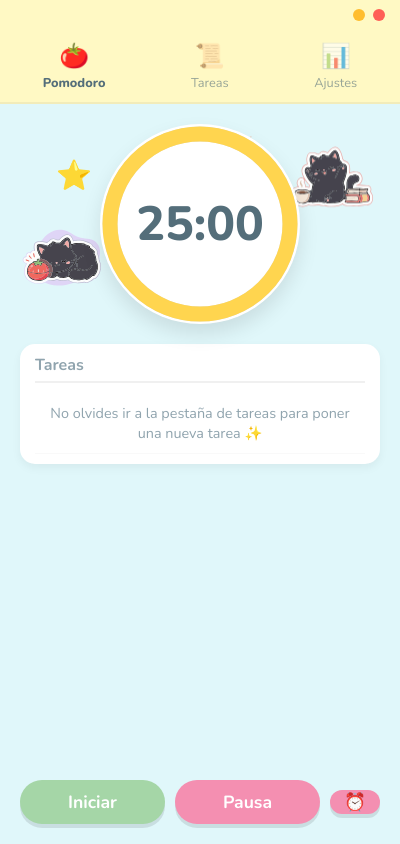
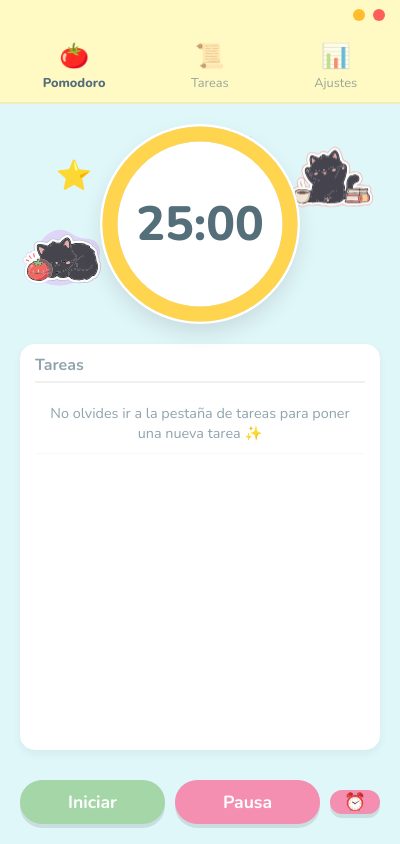
Before and after one commit to Crow6093/Pomodoro, an Electron app: page src/index.html in a window 400 px wide. Drawn offline with nearby package versions, Linux system fonts and the light colour scheme; no server answers.

Commit message:
little fix on tareas

```diff
--- a/src/index.html
+++ b/src/index.html
@@ -37,10 +37,7 @@
     </nav>
 
     <!-- Main Content Area -->
-    <!-- Main Content Area -->
-    <main>
-        <div id="pomodoro" class="tab-content active"
-            style="display: flex; flex-direction: column; width: 100%; align-items: center;">
+    <main id="pomodoro" class="tab-content active">
         <div class="timer-container">
             <!-- Decorative elements mimicking the design -->
             <div class="deco-star" style="top: 20%; left: 10%;">⭐</div>
@@ -50,8 +47,8 @@
                 <svg class="progress-ring" width="200" height="200">
                     <circle class="progress-ring__circle-bg" stroke="#E0E0E0" stroke-width="15" fill="white" r="90"
                         cx="100" cy="100" />
-                        <circle class="progress-ring__circle" stroke="#FFD54F" stroke-width="15" fill="transparent"
-                            r="90" cx="100" cy="100" />
+                    <circle class="progress-ring__circle" stroke="#FFD54F" stroke-width="15" fill="transparent" r="90"
+                        cx="100" cy="100" />
                 </svg>
                 <div class="timer-text">
                     <span id="time-display">25:00</span>
@@ -81,7 +78,7 @@
                 </div>
             </div>
         </div>
-        </div>
+    </main>
 
     <div id="tareas" class="tab-content" style="display: none;">
         <div class="tasks-container" style="height: 100%; box-shadow: none;">
@@ -137,7 +134,8 @@
             </div>
         </div>
     </div>
-    </main>
+    </div>
+    </div>
 
     <!-- Bottom Controls -->
     <footer class="controls">
--- a/src/styles.css
+++ b/src/styles.css
@@ -113,17 +113,18 @@ body {
 }
 
 /* Main Content */
-main {
+main,
+#ajustes {
     flex: 1;
     display: flex;
     flex-direction: column;
     padding: 10px 20px;
-    /* Reduced vertical padding */
     align-items: center;
     position: relative;
     overflow-y: auto;
-    /* Enable scrolling */
     overflow-x: hidden;
+    width: 100%;
+    /* Ensure full width */
 }
 
 /* Cute Scrollbar */
```
Also changed, not shown: assets/Ui_Ajustes.png. Lines whose indentation alone changed are shown as unchanged.
